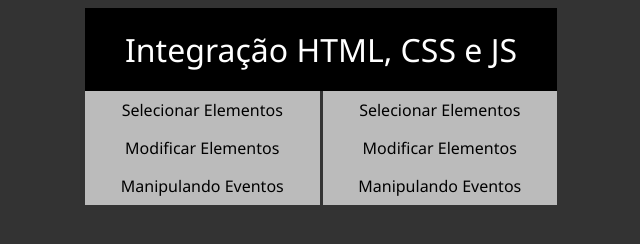
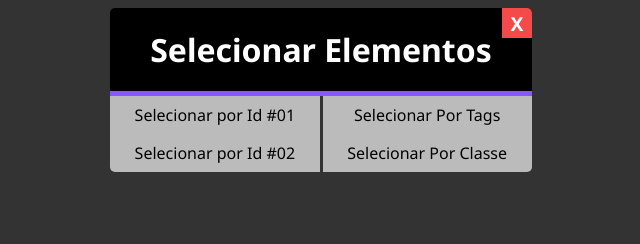
Before and after one commit to luciancardoso/FormacaoDev, a plain HTML site: page Integracao-Html-Css-JavaScript/selecionar/index.html in a window 1280 px wide. Shown: the whole page, without its empty margins (319-959 px from the left). Drawn offline with Linux system fonts and the light colour scheme.

Commit message:
Estilo do Menu #03

```diff
--- a/Integracao-Html-Css-JavaScript/css/estilo.css
+++ b/Integracao-Html-Css-JavaScript/css/estilo.css
@@ -4,7 +4,28 @@ body {
     display: flex;
     justify-content: center;
     align-items: center;
+    flex-wrap: wrap;
+    align-items: center;
     color: white;
     background-color: #333;
     font-family: 'Noto Sans', 'sans-serif';
 }
+
+#exercicio > div {
+    padding: 20px 40px;
+    margin: 5px;
+    border: 4px solid white;
+    font-size: 3rem;
+}
+
+#exercicio > div:nth-child(1) { background-color: #D2001A; }
+#exercicio > div:nth-child(2) { background-color: #25316D; }
+#exercicio > div:nth-child(3) { background-color: #D800A6; }
+#exercicio > div:nth-child(4) { background-color: #319DA0; }
+#exercicio > div:nth-child(5) { background-color: #367E18; }
+
+#exercicio > div.destaque {
+    color: #f6cc42;
+    border: 8px solid #f6cc42;
+    font-weight: 900;
+}
--- a/Integracao-Html-Css-JavaScript/css/menu.css
+++ b/Integracao-Html-Css-JavaScript/css/menu.css
@@ -1,13 +1,36 @@
 #menu-titulo {
+    position: relative;
     font-size: 2rem;
     background-color: black;
     padding: 20px 40px;
+    border-bottom: 5px solid #8758ff;
     text-align: center;
+    border-top-left-radius: 5px;
+    border-top-right-radius: 5px;
+    overflow: hidden;
+    font-weight: bolder;
+}
+
+#menu-titulo > a {
+    display: flex;
+    justify-content: center;
+    align-items: center;
+    position: absolute;
+    right: 0;
+    top: 0;
+    text-decoration: none;
+    color: white;
+    background-color: #f34a4a;
+    height: 30px;
+    width: 30px;
+    font-size: 1.2rem;
 }
 
 #menu-conteudo {
     display: flex;
     background-color: #BBB;
+    border-bottom-left-radius: 5px;
+    border-bottom-right-radius: 5px;
 }
 
 .menu-coluna {
--- a/Integracao-Html-Css-JavaScript/selecionar/index.html
+++ b/Integracao-Html-Css-JavaScript/selecionar/index.html
@@ -10,19 +10,18 @@
 <body>
     <div id="menu">
         <div id="menu-titulo">
-            Integração HTML, CSS e JS
+            Selecionar Elementos
+            <a href="../index.html">X</a>
         </div>
         <div id="menu-conteudo">
             <div class="menu-coluna">
-                <a href="./index.html">Selecionar Elementos</a>
-                <a href="/modificar/index.html">Modificar Elementos</a>
-                <a href="/evento/index.html">Manipulando Eventos</a>
+                <a href="./elemento_por_id_01.html">Selecionar por Id #01</a>
+                <a href="./elemento_por_id_02.html">Selecionar por Id #02</a>
             </div>
             <div class="divisao"></div>
             <div class="menu-coluna">
-                <a href="./index.html">Selecionar Elementos</a>
-                <a href="/modificar/index.html">Modificar Elementos</a>
-                <a href="/evento/index.html">Manipulando Eventos</a>
+                <a href="./elementos_por_tag.html">Selecionar Por Tags</a>
+                <a href="./elementos_por_class.html">Selecionar Por Classe</a>
             </div>
         </div>
     </div>
```
